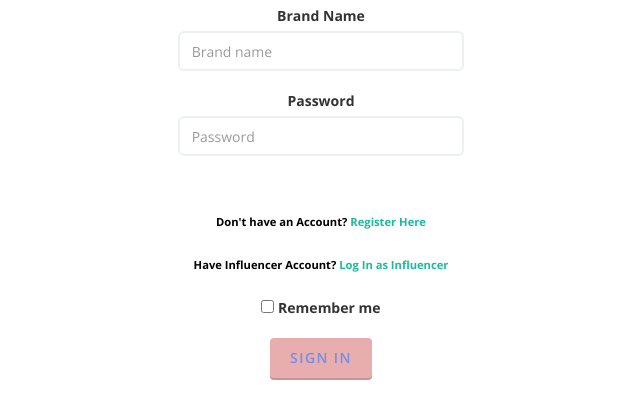
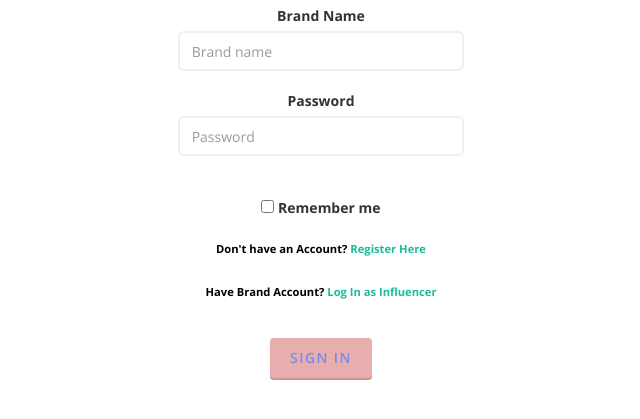
Before and after one commit to Alan1331/influenzanow, a PHP site: page /resource/script/login/brandlogin/login.php in a window 1280 px wide. Shown: the part 276-695 px from the top of the page, without its empty margins (319-959 px from the left). Run offline with PHP 8.4, Linux system fonts and the light colour scheme; some libraries are stand-ins or nearby versions.

Commit message:
debug home and login page

```diff
--- a/public/resource/script/dashboard/brand/home.php
+++ b/public/resource/script/dashboard/brand/home.php
@@ -58,8 +58,8 @@ if( !isset($_SESSION['login']) || !isset($_SESSION['brand_username']) ) {
     <![endif]-->
     </head>
     <body data-spy="scroll" data-target="nav">
-        <header id="header-2" class="soft-scroll header-2">
-        <nav class="main-nav navbar navbar-default navbar-fixed-top">
+        <header id="header-1" class="soft-scroll header-1">
+        <nav class="main-nav navbar-fixed-top headroom headroom--pinned">
                 <div class="container">
                     <!-- Brand and toggle -->
                     <div class="navbar-header">
--- a/public/resource/script/login/brandlogin/login.php
+++ b/public/resource/script/login/brandlogin/login.php
@@ -172,12 +172,7 @@ if( isset($_POST['brand_login']) ) {
 
                                 <br>
                             </label>
-                            <div class="form-group">
-                                <p class="small text-muted"><font color="black">Don't have an Account? <a href="signup.php">Register Here</a></font></p>
-                            </div>
-                            <div class="form-group">
-                                <p class="small text-muted"><font color="black">Have Influencer Account? <a href="../influencerlogin/login.php">Log In as Influencer</a></font></p>
-                            </div>
+                            <div class="row">
                             <div>
                                 <input type="checkbox" name="remember" id="remember">
                                 <label for="remember">Remember me</label>
@@ -185,7 +180,13 @@ if( isset($_POST['brand_login']) ) {
                                 </div>
                             </div>
                             <div class="form-group">
-                                <button class="btn btn-primary" type="submit" id="cf-submit" name="brand_login">SIGN IN</button>
+                                <p class="small text-muted"><font color="black">Don't have an Account? <a href="signup.php">Register Here</a></font></p>
+                            </div>
+                            <div class="form-group">
+                                <p class="small text-muted"><font color="black">Have Brand Account? <a href="../influencerlogin/login.php">Log In as Influencer</a></font></p>
+                            </div>
+                            <div class="form-group">
+                            <button class="btn btn-primary" type="submit" id="cf-submit" name="brand_login">SIGN IN</button>
                             </div>
                         </form>
                     </div>
```
